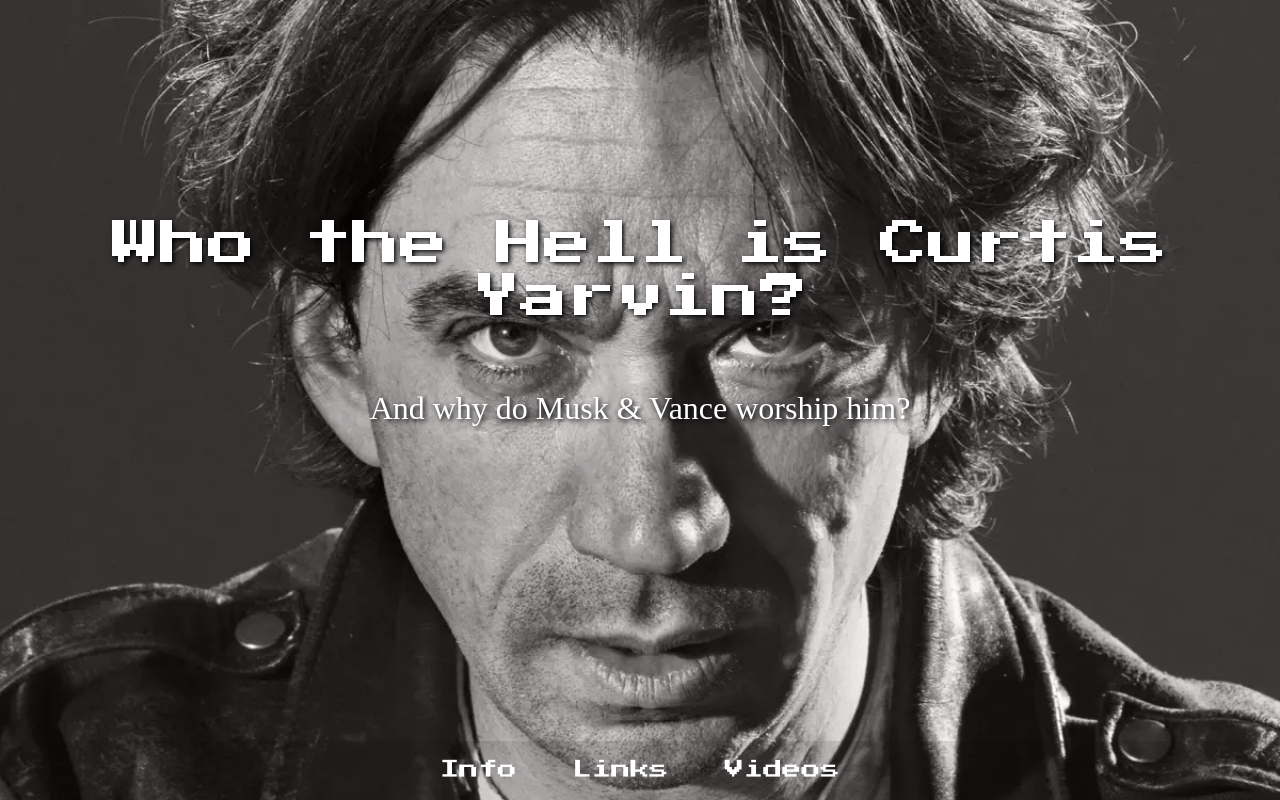
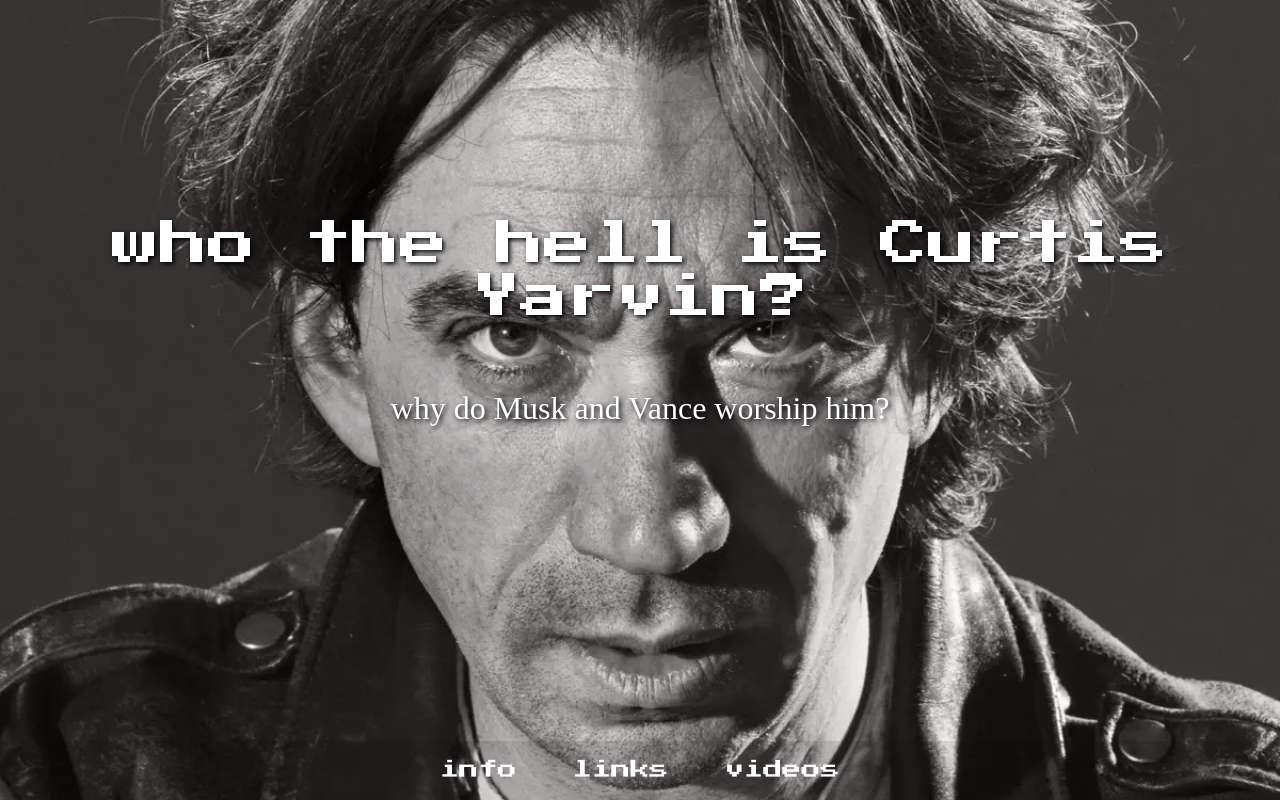
Before and after one commit to ZelmaSedano/curtis_fucking_yarvin, a React (Vite) app: page / in a window 1280 px wide. Shown: the top 800 px of the page. Built offline with nearby package versions, Linux system fonts and the light colour scheme; a web font is replaced by a local one.

Commit message:
adding id and updating copy

```diff
--- a/src/App.tsx
+++ b/src/App.tsx
@@ -32,17 +32,17 @@ function App() {
         <header className={`header ${scrolling ? 'scrolled' : ''}`}>
           <div className="header-content">
             <a href='https://america2.news/content/files/2025/02/Evidence_Brief_-_Imminent_Neoreactionary_Threat.pdf' target="_blank">
-              <h1 className='header-h1'>Who the Hell is Curtis Yarvin?</h1>
+              <h1 className='header-h1'>who the hell is Curtis Yarvin?</h1>
             </a>
-            <p className='header-p'>And why do Musk & Vance worship him?</p>
+            <p className='header-p'>why do Musk and Vance worship him?</p>
           </div>
 
           {/* Navbar */}
           <nav className="navbar">
             <ul>
-              <li><a href="#info">Info</a></li>
-              <li><a href="#links">Links</a></li>
-              <li><a href="#videos">Videos</a></li>
+              <li><a href="#info">info</a></li>
+              <li><a href="#links">links</a></li>
+              <li><a href="#videos">videos</a></li>
             </ul>
           </nav>
         </header>
@@ -51,8 +51,10 @@ function App() {
       </div>
 
       {/* Body/Content */}
-      <div className={`content ${scrolling ? 'content-scrolled' : ''}`}>
+      <div className='content'>
 
+        {/* Info Section */}
+        <section id='info'>
           <div className='dark-enlightenment-info-section'>
             <p className='dark-enlightenment-title'>Curtis is the co-creator of the <a className='dark-enlightenment-link' href='https://en.wikipedia.org/wiki/Dark_Enlightenment' target="_blank">"Dark Enlightenment"</a></p>
             <p className='dark-enlightenment-text'>The Dark Enlightenment states that America's democracy has failed and it must be replaced with a "Techno-Monarchy".  That this King would be synonymous with a dictator, and that he would simply be a figurehead as a CEO runs the country like a business.</p>
@@ -61,10 +63,23 @@ function App() {
           </div>
 
           <div className='butterfly'>
-          <a href="https://react.dev" target="_blank">
+            <a href="https://america2.news/content/files/2025/02/Evidence_Brief_-_Imminent_Neoreactionary_Threat.pdf" target="_blank">
               <img src={butterfly} className="butterfly" alt="butterfly revolution" />
             </a>
           </div>
+        </section>
+
+        {/* Links Section */}
+        <section id="links" className='links-section'>
+          <h2>Links Section</h2>
+          <p>Here are some useful links about Curtis Yarvin and the Dark Enlightenment.</p>
+        </section>
+
+        {/* Videos Section */}
+        <section id="videos" className='videos-section'>
+          <h2>Videos Section</h2>
+          <p>Here are some videos explaining Curtis Yarvin's ideas.</p>
+        </section>
 
       </div>
     </>
```
Lines whose indentation alone changed are shown as unchanged.
